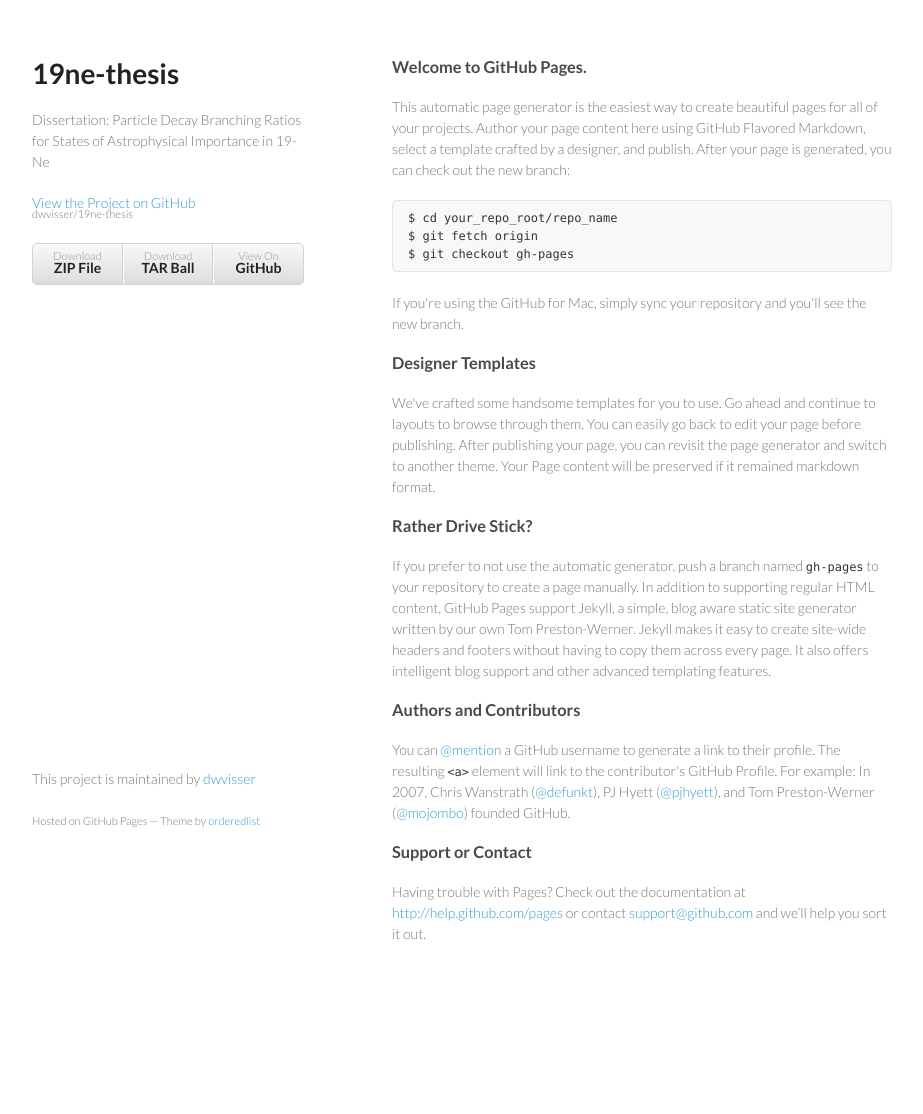
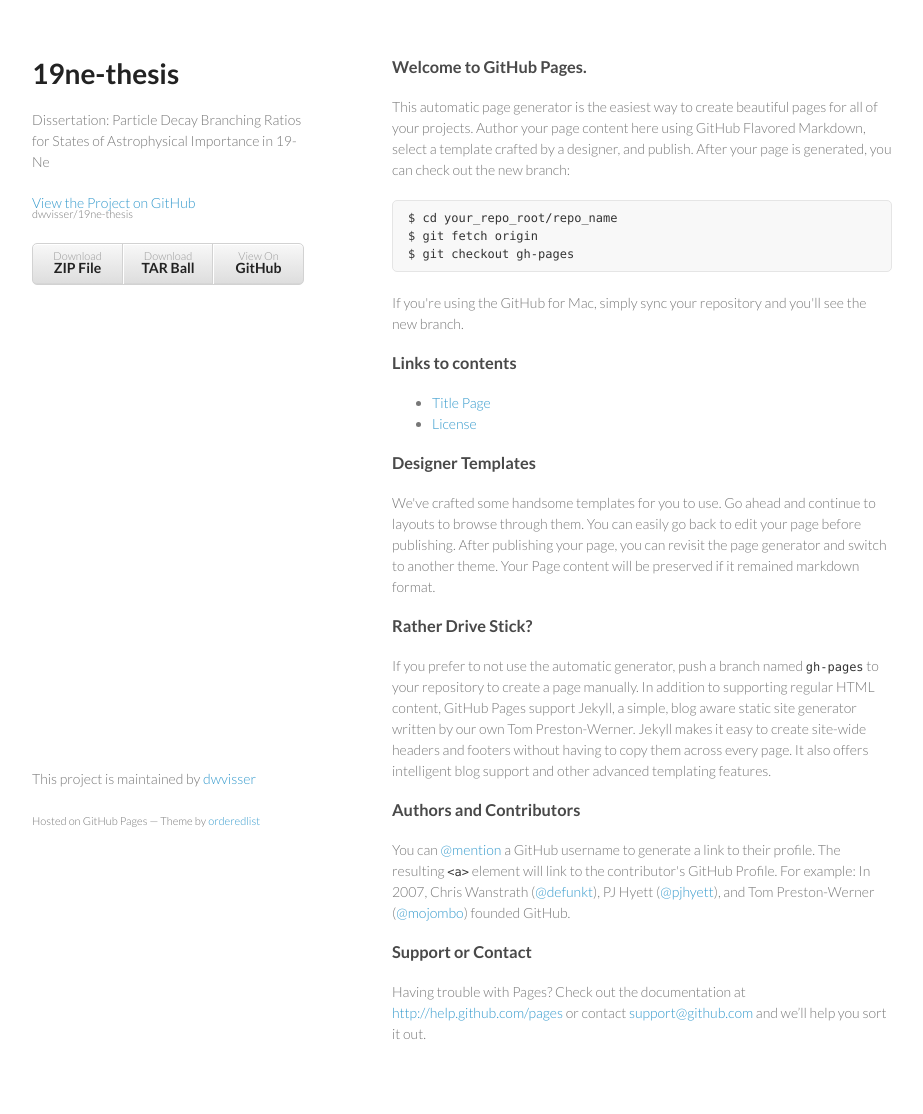
Before and after one commit to dwvisser/19ne-thesis, a Jekyll site: the page index.html, which Jekyll copies as it is, in a window 1280 px wide. Shown: the whole page, without its empty margins (178-1101 px from the left). Built offline with Jekyll 4.4.1, drawn with Linux system fonts in a browser that asks for light colours; before the commit the page ends 1014 px from its top, so only the background shows below that.

Commit message:
A bit of tweaking and fixing, plus added links to index.html.

```diff
--- a/index.html
+++ b/index.html
@@ -33,13 +33,19 @@
 
 <p>This automatic page generator is the easiest way to create beautiful pages for all of your projects. Author your page content here using GitHub Flavored Markdown, select a template crafted by a designer, and publish. After your page is generated, you can check out the new branch:</p>
 
+
+
 <pre><code>$ cd your_repo_root/repo_name
 $ git fetch origin
 $ git checkout gh-pages
 </code></pre>
 
 <p>If you're using the GitHub for Mac, simply sync your repository and you'll see the new branch.</p>
-
+<h3>Links to contents</h3>
+<ul>
+  <li><a href="/title-page">Title Page</a></li>
+    <li><a href="/license">License</a></li>
+</ul>
 <h3>
 <a name="designer-templates" class="anchor" href="#designer-templates"><span class="octicon octicon-link"></span></a>Designer Templates</h3>
 
--- a/stylesheets/my_custom.css
+++ b/stylesheets/my_custom.css
@@ -4,6 +4,5 @@
 
 .title-block {
 	text-align: center;
-	margin-top: 1.5em;
-	margin-bottom: 1.5em;
+	margin-bottom: 3em;
 }
```
Also changed, not shown: title_page.md (+4 -2 lines).
